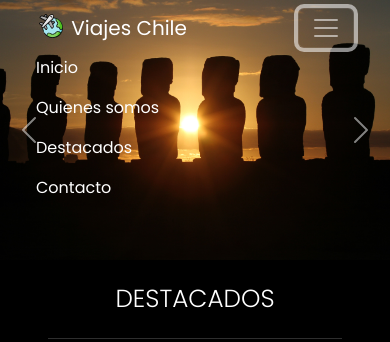
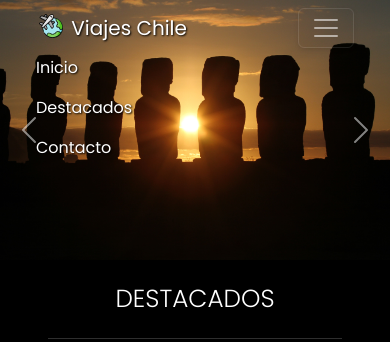
Before and after one commit to bpobletem/prueba-viajeschile, a plain HTML site: page index.html in a window 390 px wide. Both pictures are taken after a click on the button "Toggle navigation". Shown: the top 342 px of the page. Drawn offline with nearby package versions, Linux system fonts and the light colour scheme.

Commit message:
added shadows to nav

```diff
--- a/assets/css/style.css
+++ b/assets/css/style.css
@@ -10,6 +10,7 @@ body {
 .navbar-custom .navbar-brand,
 .navbar-custom .nav-link{
     color: #ffffff;
+    text-shadow: 1px 1px 2px black;
 }
 
 .divider {
--- a/index.html
+++ b/index.html
@@ -20,13 +20,13 @@
                 <img src="./assets/img/viajes.svg" alt="Logo" width="30" height="24" class="d-inline-block align-text-top">
                 Viajes Chile
             </a>
-            <button class="navbar-toggler custom-toggler" type="button" data-bs-toggle="collapse" data-bs-target="#navbarNavAltMarkup" aria-controls="navbarNavAltMarkup" aria-expanded="false" aria-label="Toggle navigation">
+            <button class="navbar-toggler custom-toggler shadow-sm" type="button" data-bs-toggle="collapse" data-bs-target="#navbarNavAltMarkup" aria-controls="navbarNavAltMarkup" aria-expanded="false" aria-label="Toggle navigation">
                 <span class="navbar-toggler-icon"></span>
             </button>
             <div class="collapse navbar-collapse" id="navbarNavAltMarkup">
                 <div class="navbar-nav ms-auto">
                 <a class="nav-link" aria-current="page" href="#home">Inicio</a>
-                <a class="nav-link" href="#about">Quienes somos</a>
+                <a class="nav-link d-none d-sm-block" href="#about">Quienes somos</a>
                 <a class="nav-link" href="#highlight">Destacados</a>
                 <a class="nav-link" href="#contact">Contacto</a>
                 </div>
```
